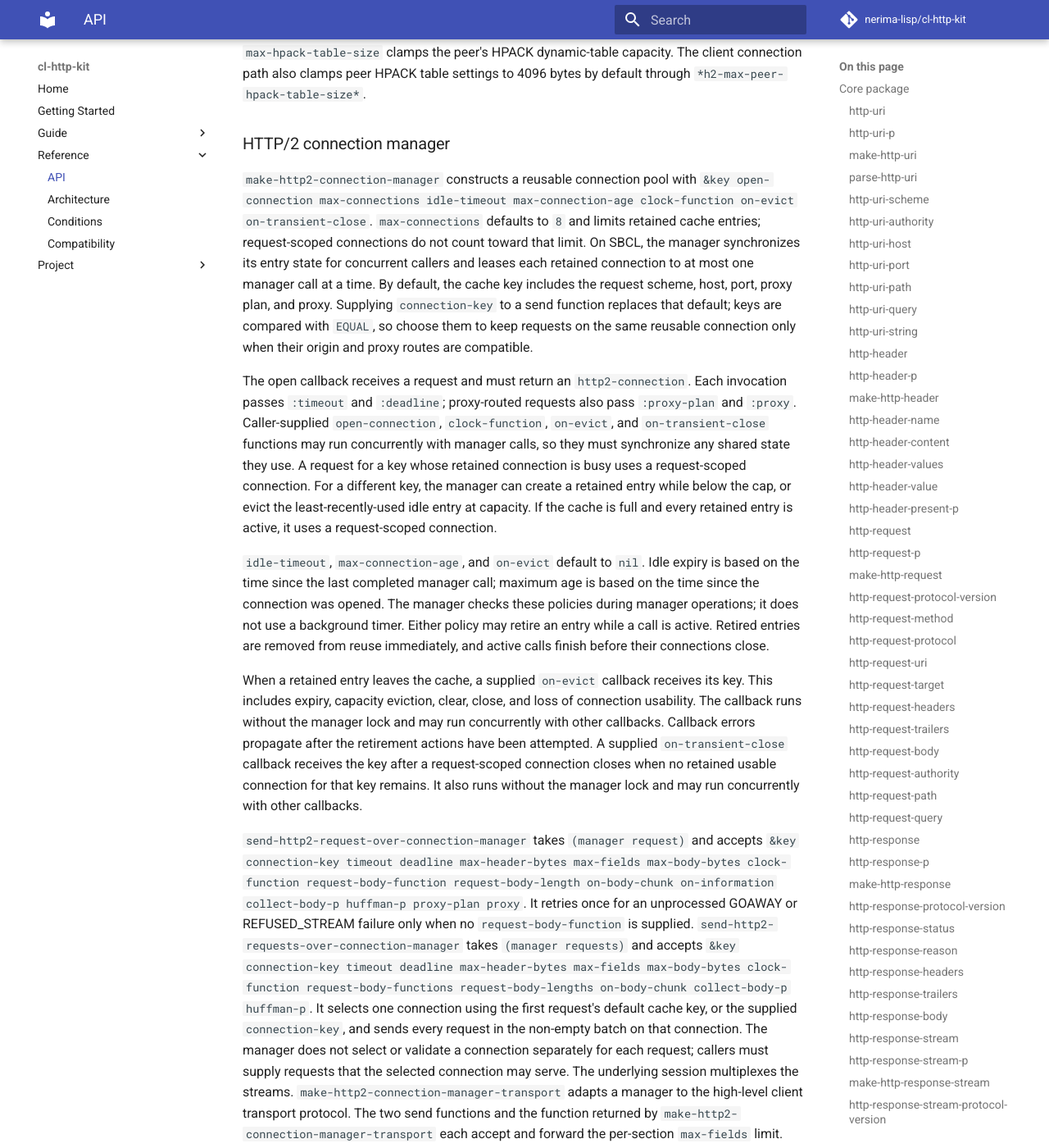
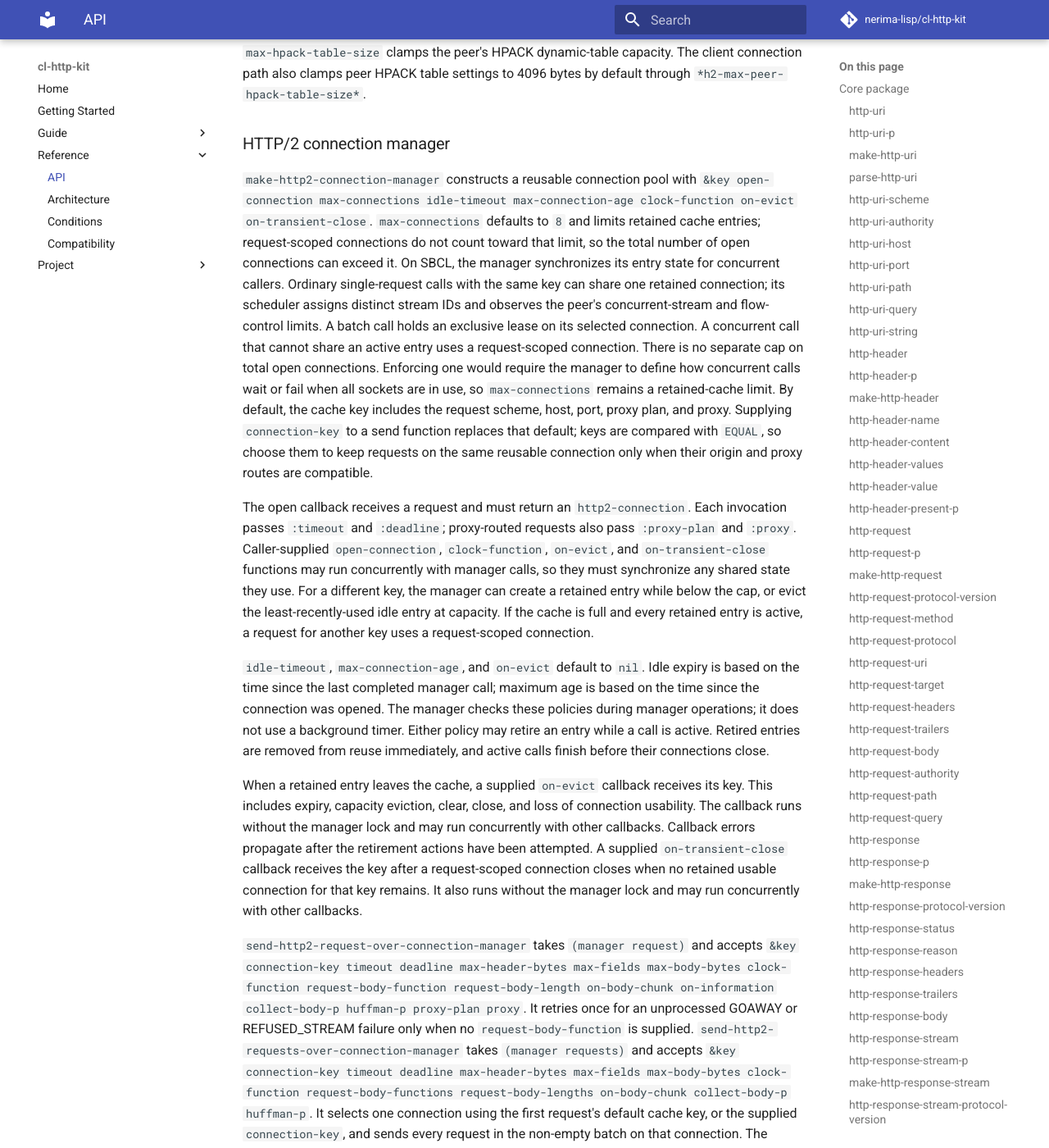
Before and after one commit to nerima-lisp/cl-http-kit, an MkDocs documentation site: the page built from docs/src/reference/api.md, in a window 1280 px wide and 1400 px high, scrolled down 14757 px. Shown: the whole window at 82% size. Built offline with MkDocs 1.6.1 and Material for MkDocs 9.7.7, drawn with Linux system fonts in a browser that asks for light colours; comment, search, counter and statistics services are not loaded; some of the changed text lies outside the part shown.

Commit message:
fix(http2): multiplex concurrent client calls
Share a retained HTTP/2 connection across concurrent high-level single-request calls with the same key. Keep batch calls exclusive. After a batch writes request HEADERS, record each stream ID in scheduler state. When the batch reader consumes initial peer SETTINGS, mark the shared session started and clear the first-frame guard. A request refused after GOAWAY retires the connection once no active streams remain.

Clamp per-request header and body limits to connection caps. Document and test connection-wide response-dispatch failures; RFC 9113 §5.4.1 permits an endpoint to treat a stream error as a connection error. Keep max-connections as a retained-entry limit because the manager does not define whether calls wait or fail at a total-connection cap.

The terminal-DATA test expects connection-level credit only. RFC 9113 §5.1 allows an endpoint to stop maintaining the receive window for a half-closed (remote) stream, while §6.9.1 distinguishes stream and connection flow control. The scheduler returns connection credit after END_STREAM at http2/transport-connection.lisp:1751.

The native-client test counts one TLS connection for the first two requests, one after client clear, and one after pool clear. Its final overlapping pair reuses the last connection, so the total is three. This follows the same-key multiplexing contract and default origin key in docs/src/reference/api.md:624-626, 632.

```diff
--- a/docs/src/reference/api.md
+++ b/docs/src/reference/api.md
@@ -619,9 +619,16 @@ also clamps peer HPACK table settings to 4096 bytes by default through
 `&key open-connection max-connections idle-timeout max-connection-age
 clock-function on-evict on-transient-close`. `max-connections` defaults to `8`
 and limits retained cache entries; request-scoped connections do not count
-toward that limit. On SBCL, the manager synchronizes its entry state for
-concurrent callers and leases each retained connection to at most one manager
-call at a time.
+toward that limit, so the total number of open connections can exceed it. On
+SBCL, the manager synchronizes its entry state for concurrent callers. Ordinary
+single-request calls with the same key can share one retained connection; its
+scheduler assigns distinct stream IDs and observes the peer's concurrent-stream
+and flow-control limits. A batch call holds an exclusive lease on its selected
+connection. A concurrent call that cannot share an active entry uses a
+request-scoped connection.
+There is no separate cap on total open connections. Enforcing one would require
+the manager to define how concurrent calls wait or fail when all sockets are in
+use, so `max-connections` remains a retained-cache limit.
 By default, the cache key includes the request scheme, host, port, proxy plan,
 and proxy.
 Supplying `connection-key` to a send function replaces that default; keys are
@@ -633,11 +640,10 @@ Each invocation passes `:timeout` and `:deadline`; proxy-routed requests also
 pass `:proxy-plan` and `:proxy`. Caller-supplied `open-connection`,
 `clock-function`, `on-evict`, and `on-transient-close` functions may run
 concurrently with manager calls, so they must synchronize any shared state
-they use. A request for a key whose retained connection is busy uses a
-request-scoped connection. For a different key, the manager can create a
-retained entry while below the cap, or evict the least-recently-used idle
-entry at capacity. If the cache is full and every retained entry is active,
-it uses a request-scoped connection.
+they use. For a different key, the manager can create a retained entry while
+below the cap, or evict the least-recently-used idle entry at capacity. If the
+cache is full and every retained entry is active, a request for another key
+uses a request-scoped connection.
 
 `idle-timeout`, `max-connection-age`, and `on-evict` default to `nil`. Idle
 expiry is based on the time since the last completed manager call; maximum age
@@ -674,7 +680,17 @@ session multiplexes the streams.
 `make-http2-connection-manager-transport` adapts a manager to the high-level
 client transport protocol. The two send functions and the function returned by
 `make-http2-connection-manager-transport` each accept and forward the per-section
-`max-fields` limit.
+`max-fields` limit. Per-request `max-header-bytes`, `max-fields`, and
+`max-body-bytes` values can tighten the selected connection's limits; they
+cannot raise them.
+
+While dispatching received response frames, malformed headers and body-limit
+violations fail the connection and every active request on it. RFC 9113
+§5.4.1 permits treating a stream error as a connection error. A per-request
+timeout, callback error, explicit stream cancellation, or peer `RST_STREAM`
+uses the stream-level handling path. If writing a required `RST_STREAM` fails,
+the connection also fails.
+
 `clear-http2-connection-manager` is idempotent. It retires
 all retained connections without closing the manager and returns it on success.
 A call whose connection was still opening when clear began may finish using
```
Also changed, not shown: 6 other files.
